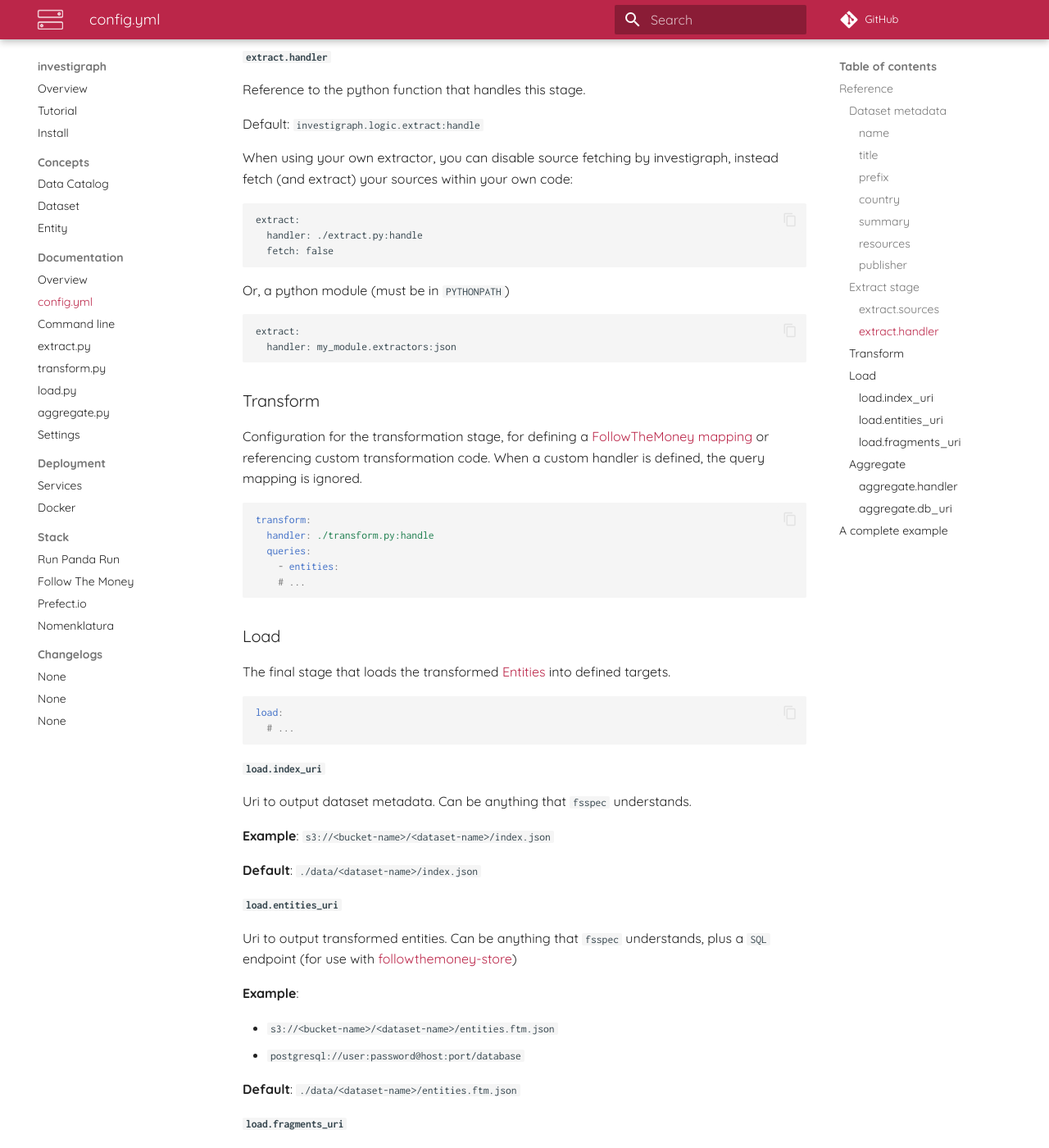
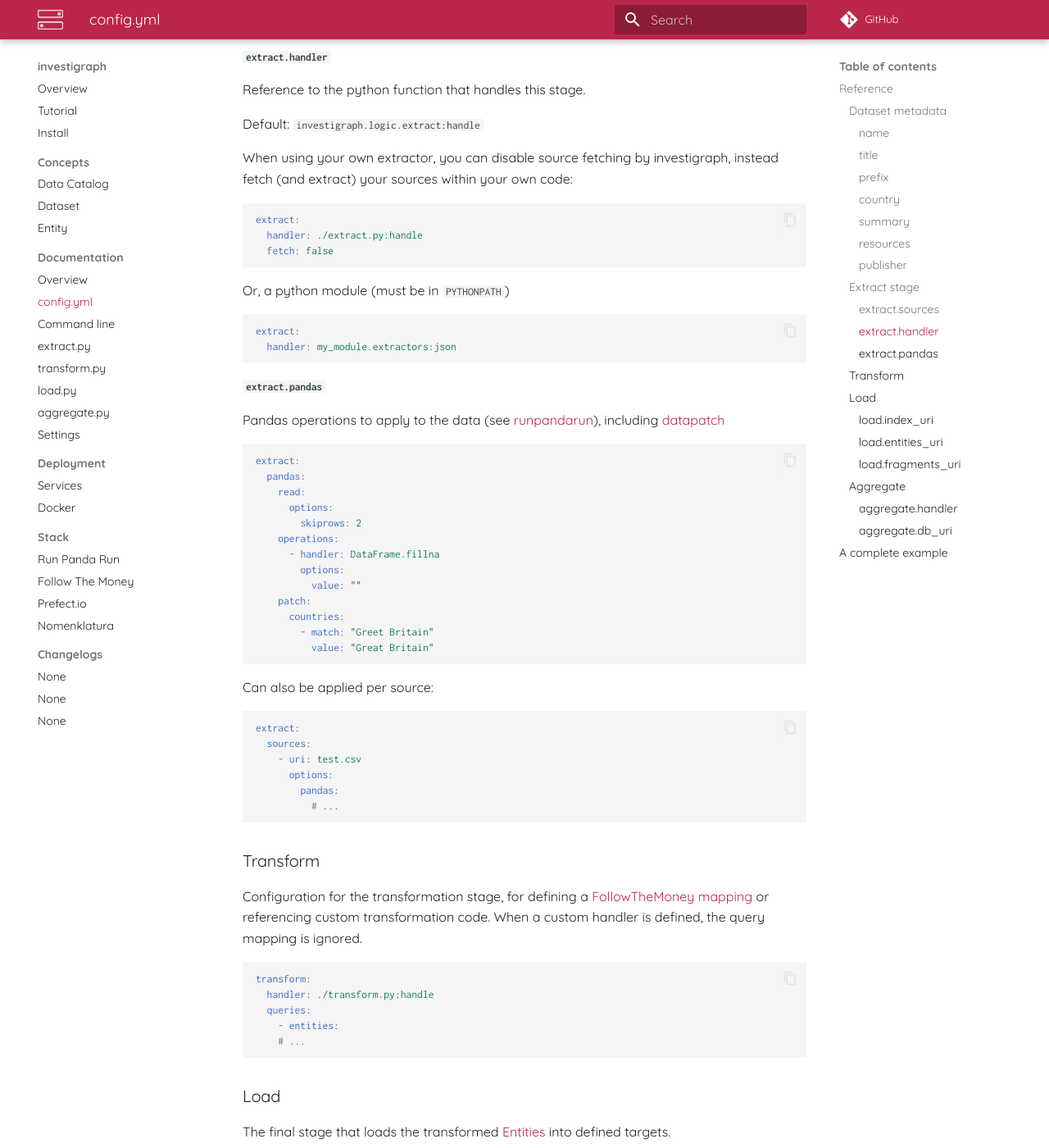
Before and after one commit to investigativedata/investigraph, an MkDocs documentation site: the page built from docs/reference/config.md, in a window 1280 px wide and 1400 px high, scrolled down 2284 px. Shown: the whole window at 82% size. Built offline with MkDocs 1.6.1 and Material for MkDocs 9.7.7, drawn with Linux system fonts in a browser that asks for light colours; comment, search, counter and statistics services are not loaded.

Commit message:
✨ datapatch

````diff
--- a/docs/reference/config.md
+++ b/docs/reference/config.md
@@ -111,7 +111,7 @@ Default: `investigraph.logic.extract:handle`
 
 When using your own extractor, you can disable source fetching by investigraph, instead fetch (and extract) your sources within your own code:
 
-```
+```yaml
 extract:
   handler: ./extract.py:handle
   fetch: false
@@ -119,9 +119,40 @@ extract:
 
 Or, a python module (must be in `PYTHONPATH`)
 
-```
+```yaml
 extract:
   handler: my_module.extractors:json
+```
+
+#### `extract.pandas`
+
+Pandas operations to apply to the data (see [runpandarun](https://github.com/simonwoerpel/runpandarun)), including [datapatch](https://github.com/pudo/datapatch)
+
+```yaml
+extract:
+  pandas:
+    read:
+      options:
+        skiprows: 2
+    operations:
+      - handler: DataFrame.fillna
+        options:
+          value: ""
+    patch:
+      countries:
+        - match: "Greet Britain"
+          value: "Great Britain"
+```
+
+Can also be applied per source:
+
+```yaml
+extract:
+  sources:
+    - uri: test.csv
+      options:
+        pandas:
+          # ...
 ```
 
 ### Transform
````
Also changed, not shown: docs/index.md (+8 -0 lines), docs/reference/index.md (+22 -3 lines).
